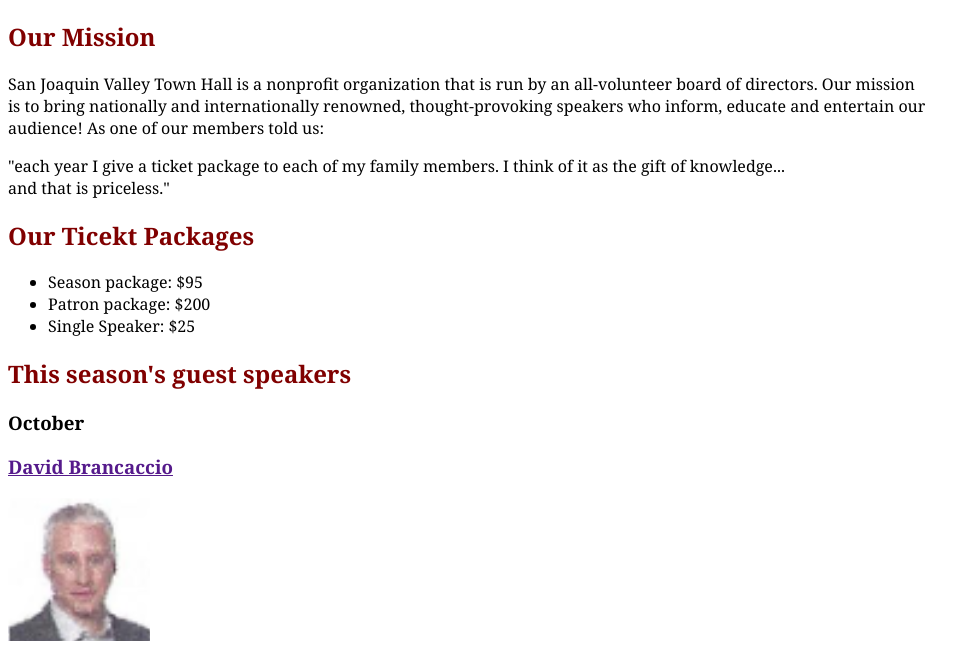
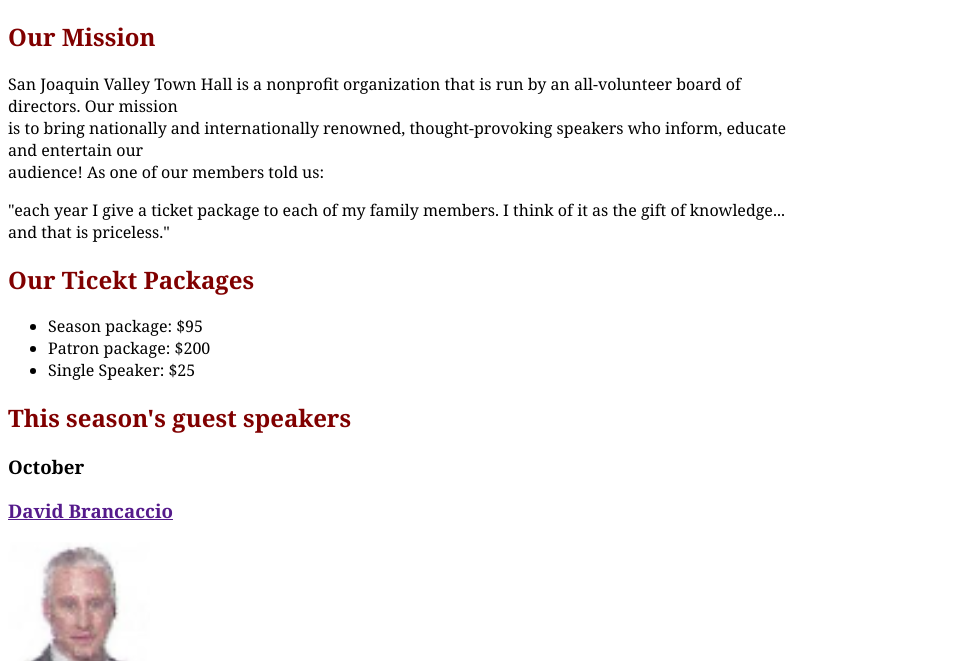
Before and after one commit to xpuchalski/A06, a plain HTML site: page index.html in a window 1280 px wide. Shown: the part 125-786 px from the top of the page, without its empty margins (0-980 px from the left). Drawn offline with Linux system fonts and the light colour scheme.

Commit message:
Update index.html

```diff
--- a/index.html
+++ b/index.html
@@ -1,5 +1,10 @@
 <!DOCTYPE html>
 <html lang="en">
+    <style>
+        * {
+            max-width: 800px;
+        }
+    </style>
     <head>
         <link href="style.css" rel="stylesheet">
     </head>
```
